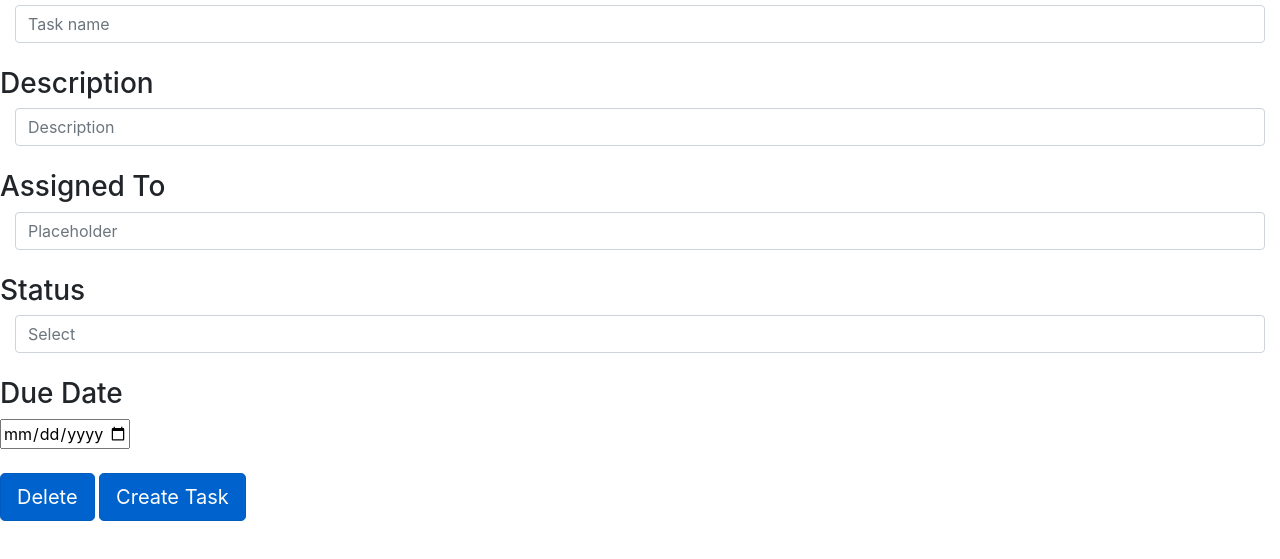
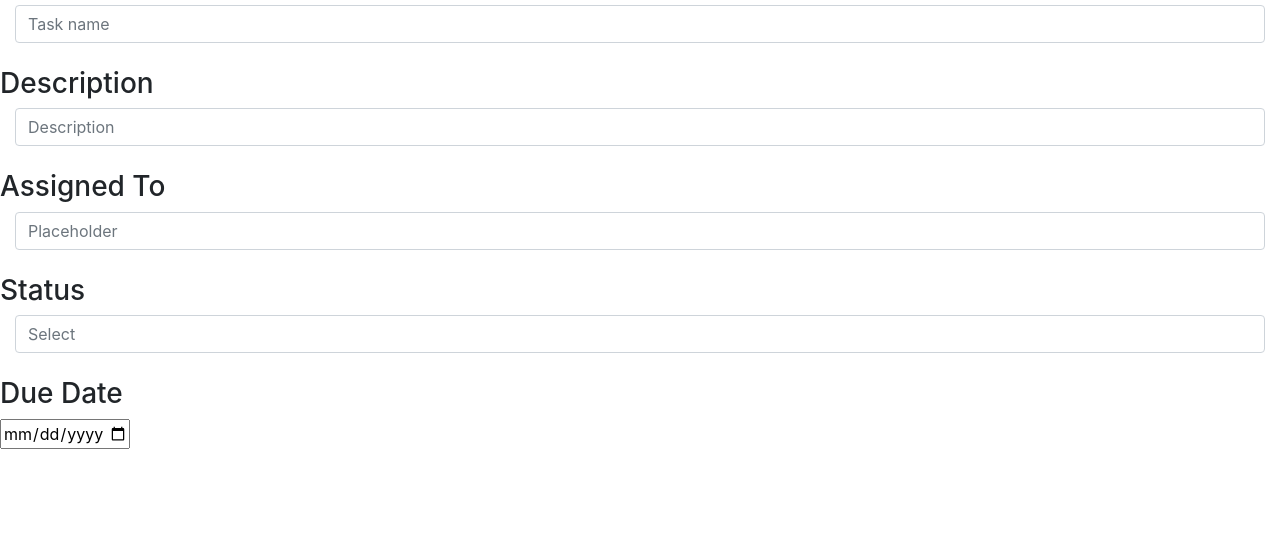
Before and after one commit to jeremynassar/jeremynassar.github.io, a plain HTML site: page task_page.html in a window 1280 px wide. Shown: the part 93-652 px from the top of the page. Drawn offline with nearby package versions, Linux system fonts and the light colour scheme.

Commit message:
task_board

```diff
--- a/task_page.html
+++ b/task_page.html
@@ -90,10 +90,5 @@
         </div>
         </div>
         <br>
-
-       <form>
-       <a href="#" class="btn btn-primary btn-lg active" role="button" aria-pressed="true">Delete</a>
-       <a href="#" class="btn btn-primary btn-lg active" role="button" aria-pressed="true">Create Task</a>
-       </form>
       </body>
       </html>
```
Also changed, not shown: 1 other file.
